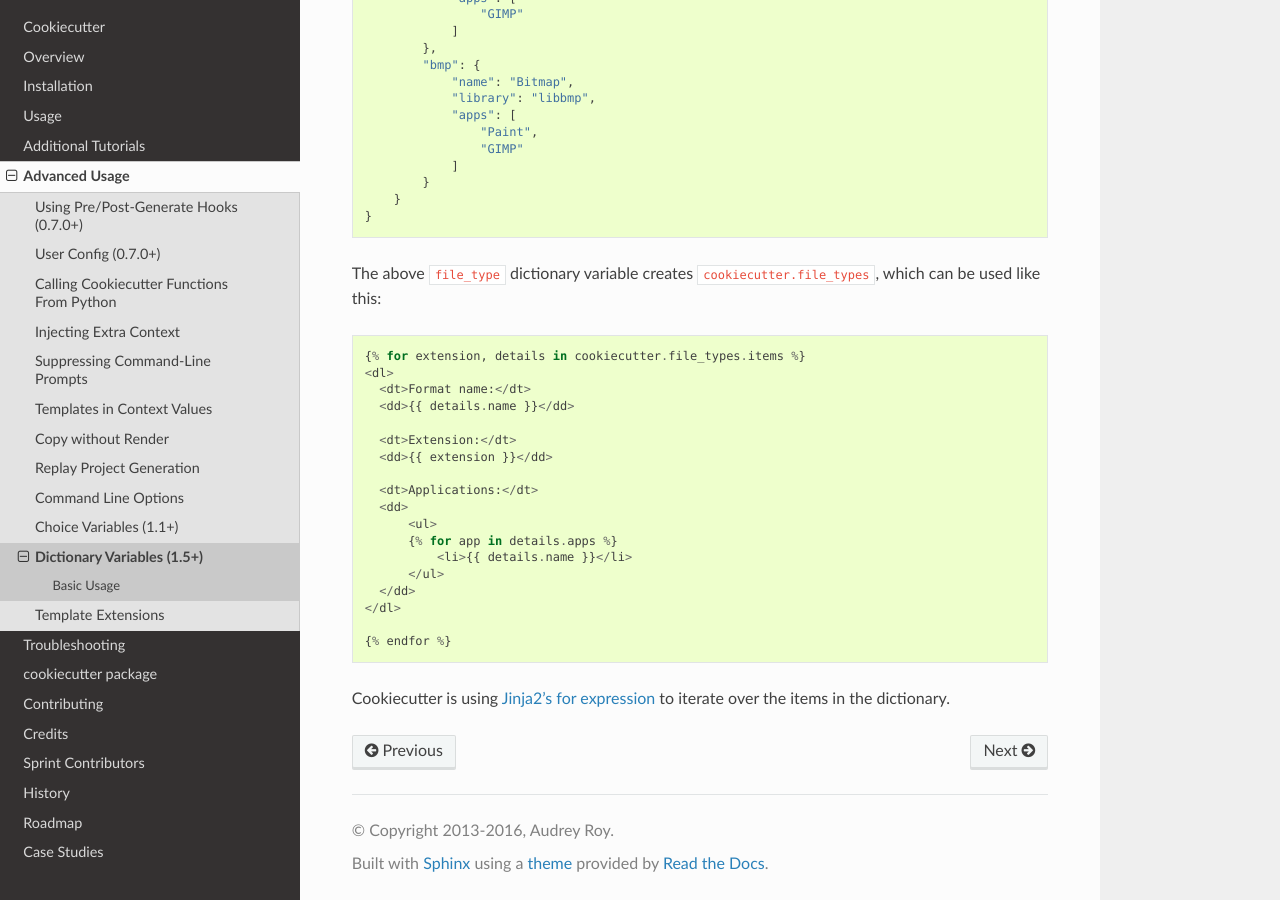
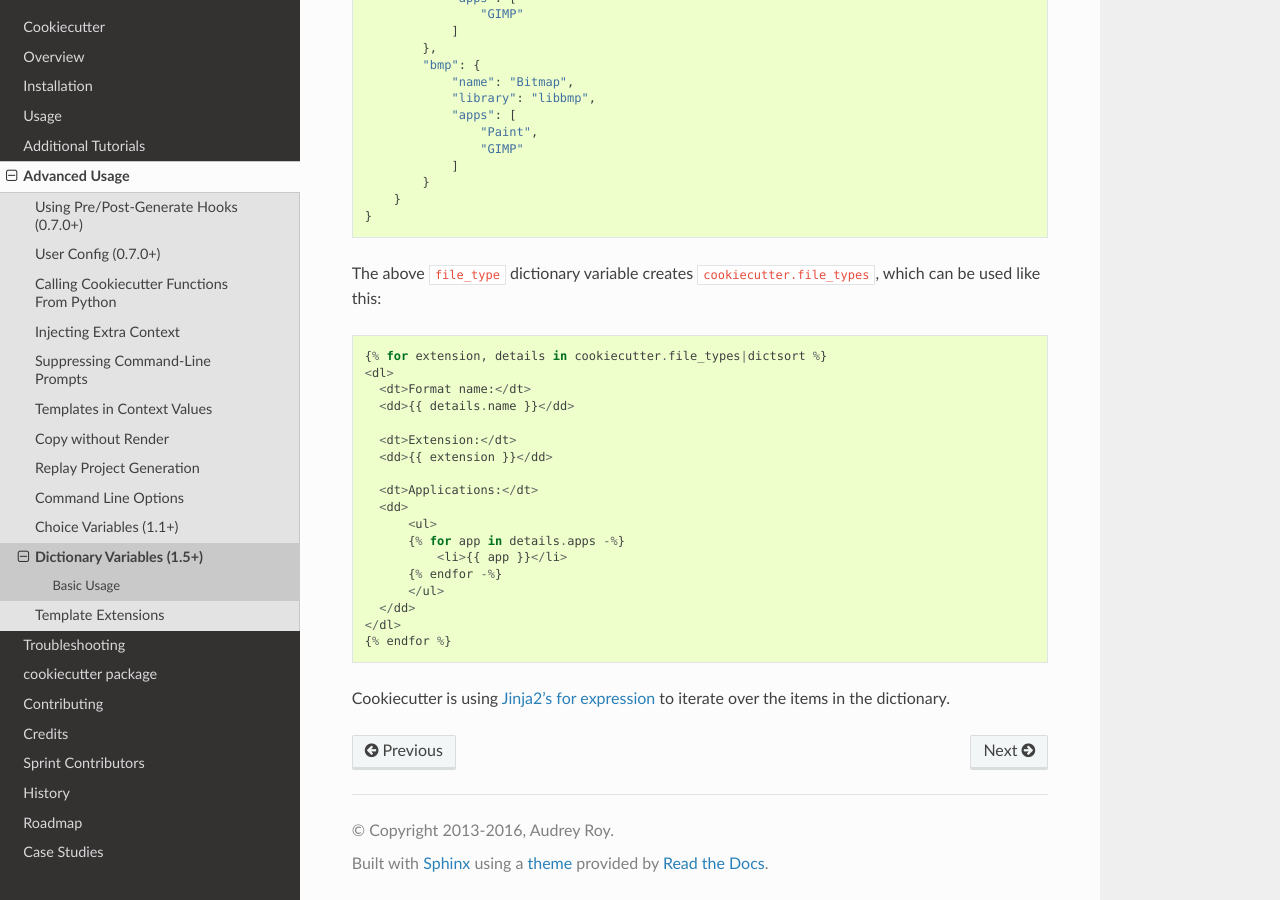
Before and after one commit to c-allen-tech/cookie, a Sphinx documentation site: the page built from docs/advanced/dict_variables.rst, in a window 1280 px wide and 900 px high, scrolled down 533 px. Built offline with Sphinx 7.4.7 and the Read the Docs theme 2.0.0, drawn with Linux system fonts in a browser that asks for light colours; formulas are drawn with MathJax 3.

Commit message:
Fix jinja2 template on dict_variables docs

```diff
--- a/docs/advanced/dict_variables.rst
+++ b/docs/advanced/dict_variables.rst
@@ -41,23 +41,24 @@ For example, you could provide the following dictionary variable in your
 The above ``file_type`` dictionary variable creates
 ``cookiecutter.file_types``, which can be used like this::
 
-  {% for extension, details in cookiecutter.file_types.items %}
-  <dl>
-    <dt>Format name:</dt>
-    <dd>{{ details.name }}</dd>
+    {% for extension, details in cookiecutter.file_types|dictsort %}
+    <dl>
+      <dt>Format name:</dt>
+      <dd>{{ details.name }}</dd>
 
-    <dt>Extension:</dt>
-    <dd>{{ extension }}</dd>
+      <dt>Extension:</dt>
+      <dd>{{ extension }}</dd>
 
-    <dt>Applications:</dt>
-    <dd>
-        <ul>
-        {% for app in details.apps %}
-            <li>{{ details.name }}</li>
-        </ul>
-    </dd>
-  </dl>
+      <dt>Applications:</dt>
+      <dd>
+          <ul>
+          {% for app in details.apps -%}
+              <li>{{ app }}</li>
+          {% endfor -%}
+          </ul>
+      </dd>
+    </dl>
+    {% endfor %}
 
-  {% endfor %}
 
 Cookiecutter is using `Jinja2's for expression <http://jinja.pocoo.org/docs/dev/templates/#for>`_ to iterate over the items in the dictionary.
```
